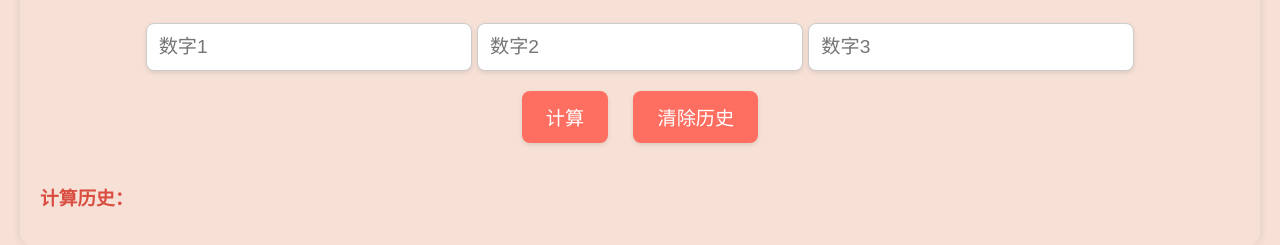
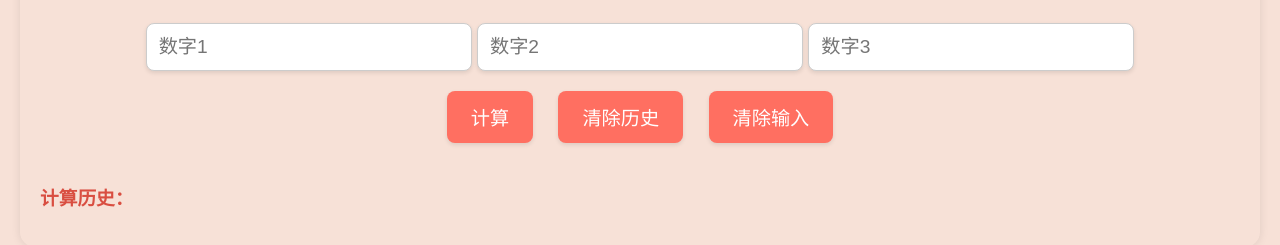
Before and after one commit to Biubiu-23/simple-calculator, a plain HTML site: page index.html in a window 1280 px wide. Shown: the part 147-392 px from the top of the page. Drawn offline with Linux system fonts and the light colour scheme.

Commit message:
Update index.html

```diff
--- a/index.html
+++ b/index.html
@@ -107,6 +107,7 @@
     <div>
         <button onclick="calculate()">计算</button>
         <button onclick="clearHistory()">清除历史</button>
+        <button onclick="clearInputs()">清除输入</button> <!-- 新增的清除输入按钮 -->
     </div>
 
     <div class="result" id="result"></div>
@@ -180,6 +181,14 @@
             document.getElementById('history').innerHTML = '';
         }
 
+        // 清除输入框内容的函数
+        function clearInputs() {
+            document.getElementById('num1').value = '';
+            document.getElementById('num2').value = '';
+            document.getElementById('num3').value = '';
+            document.getElementById('result').innerText = ''; // 清除结果显示
+        }
+
         function closePopup() {
             document.getElementById('popup').style.display = 'none';
         }
```
